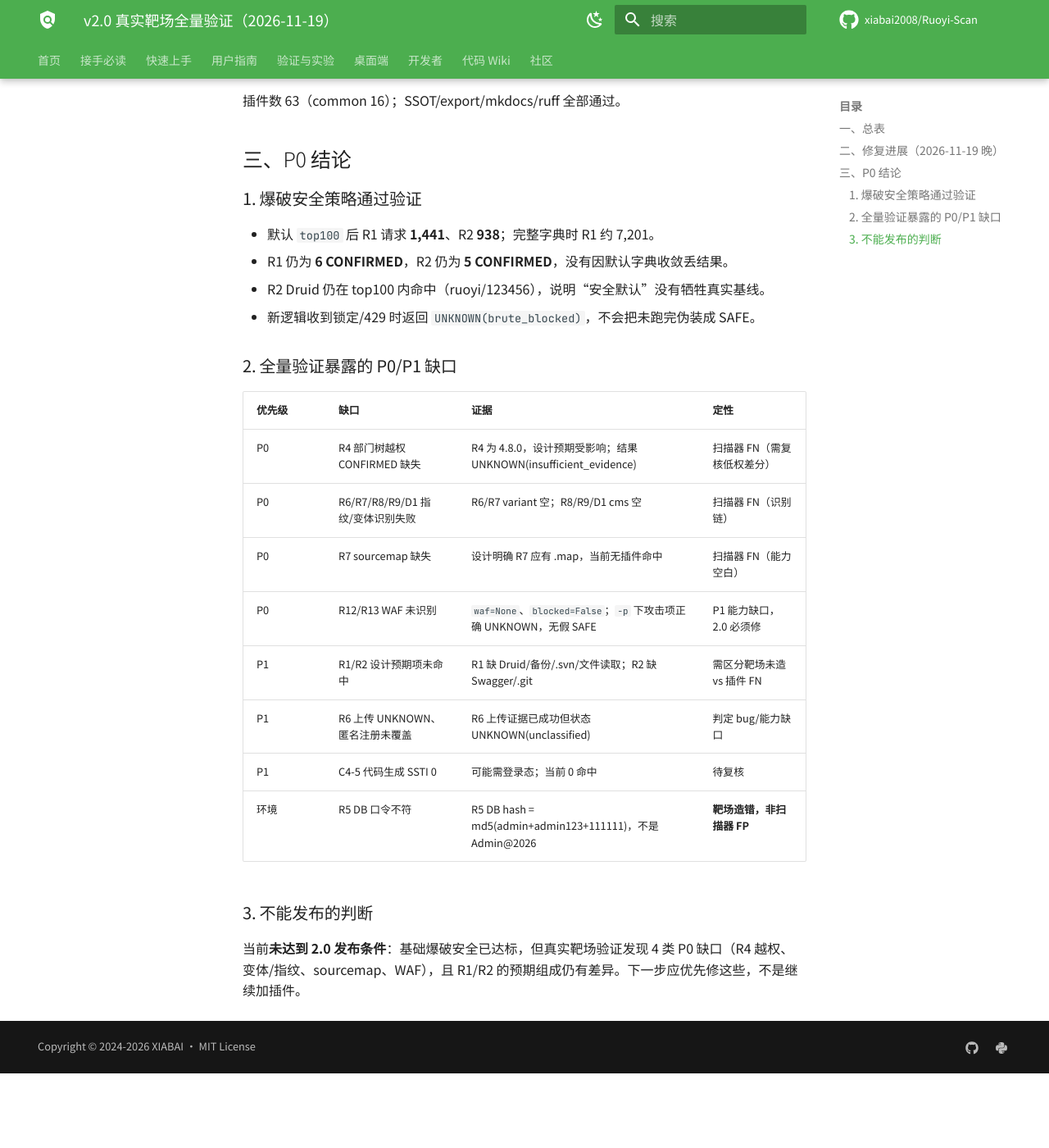
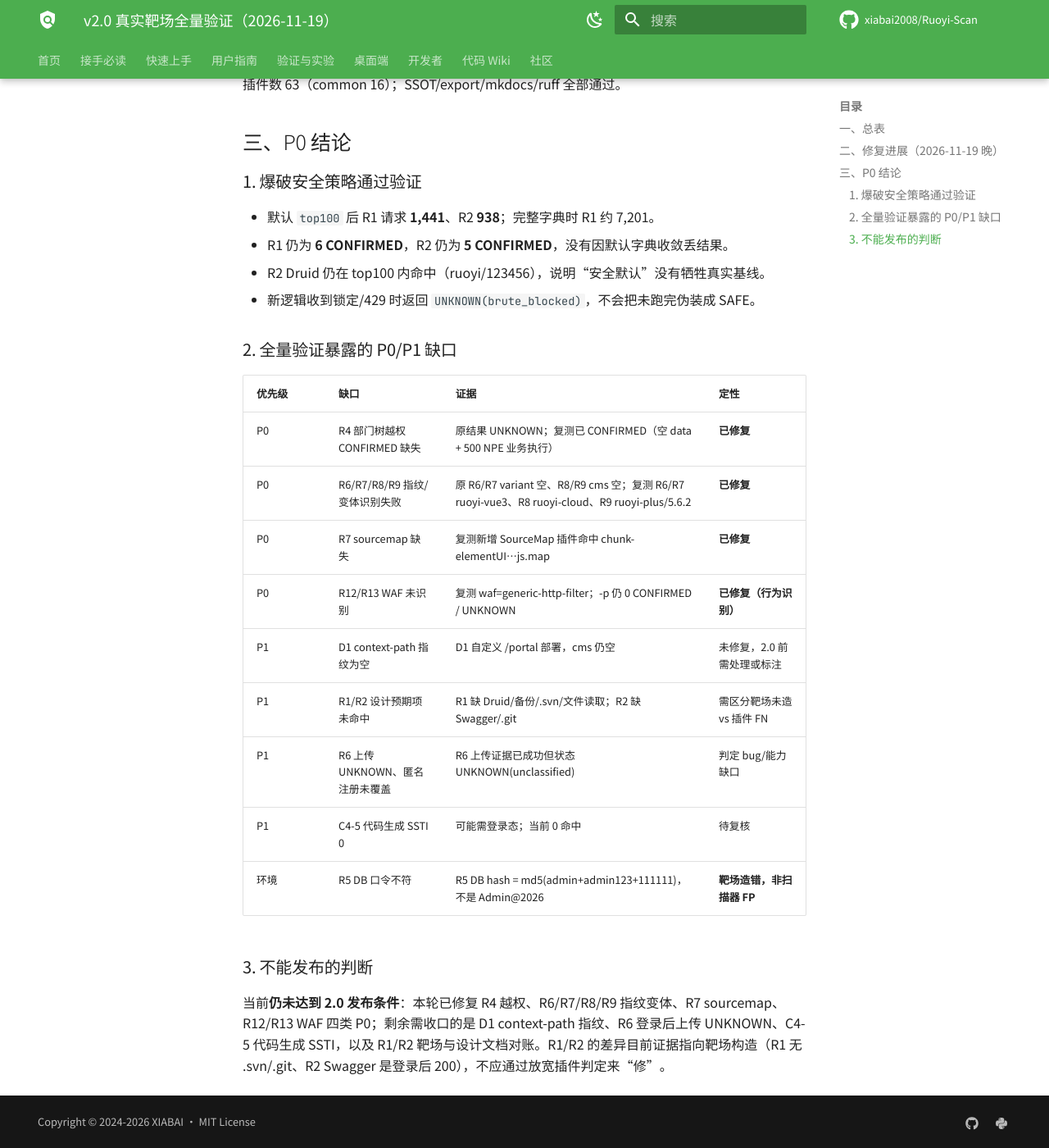
Before and after one commit to xiabai2008/ruoyi-scan, an MkDocs documentation site: the page built from docs/validation-v2.md, in a window 1280 px wide and 1400 px high, scrolled down 3297 px. Shown: the whole window at 82% size. Built offline with MkDocs 1.6.1 and Material for MkDocs 9.7.7, drawn with Linux system fonts in a browser that asks for light colours; comment, search, counter and statistics services are not loaded; before the commit the page ends 4606 px from its top, so only the background shows below that; some of the changed text lies outside the part shown.

Commit message:
fix: 收紧 Cloud 指纹并修正部门树空数据判定
- Cloud 强特征必须含 route_id，避免 RuoYi-Vue 的通用 Actuator/SPA 被误判 ruoyi-cloud\n- 部门树：treeData 合法 JSON（含 []）或 selectDeptTree 无权限 500 NPE 均证明业务层执行，数据行不再是必要条件；R4 复测 CONFIRMED\n- 更新 validation-v2 复测结果：R4 5、R6 4、R7 8、R8 7、R9 2、R12/R13 6，WAF/指纹/sourcemap 已修复

```diff
--- a/docs/validation-v2.md
+++ b/docs/validation-v2.md
@@ -8,19 +8,19 @@
 
 | 目标 | 请求 | 耗时 s | CONFIRMED | 指纹 | 结论 |
 |---|---:|---:|---:|---|---|
-| R1 | 1,441 | 16.0 | 6 | ruoyi / 4.5.1 | 数量符合 6，但组成不符：缺 Druid、备份、.svn、文件读取 |
-| R2 | 938 | 12.4 | 5 | ruoyi / 4.6.2 | 数量符合 5，缺 Swagger、.git；Druid 为额外命中 |
+| R1 | 1,441 | 16.0 | 6 | ruoyi / 4.5.1 | 6 条命中；实体无 .svn/.git，备份在 /docs/*.sql，属靶场/设计文档差异 |
+| R2 | 938 | 12.4 | 5 | ruoyi / 4.6.2 | 5 条命中；Swagger 登录后 200（非未授权），.git=404，属靶场/设计预期差异 |
 | R3 | 1,434 | 16.2 | 5 | ruoyi / 4.7.8 | CVE 对 + 上传/默认口令/目录遍历，符合主要预期 |
-| R4 | 925 | 13.0 | 4 | ruoyi / 4.8.0 | CVE 对 + 上传/默认口令；部门树越权 UNKNOWN（FN） |
+| R4 | 945 | 12.6 | 5 | ruoyi / 4.8.0 | 复测：CVE 对 + 上传/默认口令 + 部门树越权（空数据被数据权限过滤，业务层仍执行） |
 | R5 | 1,390 | 20.8 | 1 | ruoyi / 4.8.3 | **靶场造错**：DB 实际 admin/admin123，设计写 Admin@2026；扫描器正确发现真实弱口令，不是 FP |
-| R6 | 886 | 17.1 | 4 | ruoyi / 3.9.2 / ruoyi-vue3（复测） | 变体已修复；上传 UNKNOWN、匿名注册未覆盖 |
-| R7 | 889 | 22.8 | 7 | ruoyi / 3.8.9 / ruoyi-vue3（复测） | Actuator/备份/SCM 命中；sourcemap 已修复并确认 |
-| R8 | 1,418 | 18.7 | 8 | ruoyi-cloud（复测） | Gateway 路由泄露/Nacos 默认口令/Actuator 均 TP；Cloud 指纹已修复 |
-| R9 | 1,419 | 29.6 | 2 | ruoyi / 5.6.2 / ruoyi-plus（复测） | 变体已修复；CORS/Plus 认证命中 |
+| R6 | 897 | 17.1 | 4 | ruoyi / 3.9.2 / ruoyi-vue3 | 变体已修复；上传 UNKNOWN、匿名注册未覆盖 |
+| R7 | 901 | 20.8 | 8 | ruoyi / 3.8.9 / ruoyi-vue3 | Actuator/备份/SCM/sourcemap 8 条命中 |
+| R8 | 1,418 | 18.7 | 7 | ruoyi-cloud | Gateway 路由泄露/Nacos 默认口令/Actuator 均 TP；本次默认口令未复现（令牌不能为空） |
+| R9 | 1,442 | 26.0 | 2 | ruoyi / 5.6.2 / ruoyi-plus | 变体已修复；CORS/Plus 认证命中 |
 | R10 | 1,450 | 8.9 | 0 | jeecgboot / 3.6.3 | 负样本正确，无若依误报 |
 | R11 | 927 | 11.1 | 0 | spring | 负样本正确，无若依误报；请求数达标 |
-| R12 | 935 | 12.7 | 5 | ruoyi / 4.6.2 | WAF 未识别；业务面仍报出 R2 真实问题（非攻击 payload）；`-p` 0 命中、16 UNKNOWN |
-| R13 | 941 | 8.5 | 5 | ruoyi / 4.6.2 | hold-out 与 R12 一致，无过拟合；WAF 未识别 |
+| R12 | 1,012 | 33.2 | 6 | ruoyi / 4.6.2 | WAF 已识别 generic-http-filter；业务面 6 条真实问题（含部门树） |
+| R13 | 1,000 | 27.8 | 6 | ruoyi / 4.6.2 | WAF 已识别；hold-out 与 R12 一致，无过拟合 |
 | C1-1 | 173 | 5.8 | 5 | spring | Jolokia/Actuator/Heapdump TP |
 | C1-2 | 926 | 8.9 | 1 | spring | H2 Console TP |
 | C1-3 | 926 | 9.7 | 1 | spring | Spring Data REST TP |
@@ -49,7 +49,7 @@
 | R7 sourcemap 缺失 | 新增 plugins/common/sourcemap_leak.py（严格校验 version=3/sources/mappings） | R7 已 CONFIRMED；SPA 兜底 HTML 判 SAFE |
 | R12/R13 WAF 未识别 | detect_waf 增加无签名行为探测（union select/路径穿越返回 403 且正常请求未被拒） | R13 waf=generic-http-filter，-p 仍 0 CONFIRMED / 17 UNKNOWN |
 | R8 Cloud 指纹 | 增加 /prod-api/actuator/gateway/routes、env 强特征 | R8 复测 cms=ruoyi-cloud（unit test 亦覆盖） |
-| R4 部门树 UNKNOWN | 未降低判定（空 data 不能证明越权）；需复核 R4 低权账号/数据 | 仍为 UNKNOWN，优先作为靶场/数据问题处理 |
+| R4 部门树 UNKNOWN | 修正正向证据：treeData 返回合法 JSON（含 []）或 selectDeptTree 在无权限下 500 NPE，均证明业务层执行；数据行不再是必要条件 | R4 复测 CONFIRMED（5 条） |
 | R1/R2 组成差异 | 核对靶场：R1 无 .svn/.git 实体、备份在 /docs/*.sql；R2 设计项需再核对 | 判定为靶场构造差异，暂不通过放宽插件“修” |
 
 插件数 63（common 16）；SSOT/export/mkdocs/ruff 全部通过。
@@ -67,10 +67,11 @@
 
 | 优先级 | 缺口 | 证据 | 定性 |
 |---|---|---|---|
-| P0 | R4 部门树越权 CONFIRMED 缺失 | R4 为 4.8.0，设计预期受影响；结果 UNKNOWN(insufficient_evidence) | 扫描器 FN（需复核低权差分） |
-| P0 | R6/R7/R8/R9/D1 指纹/变体识别失败 | R6/R7 variant 空；R8/R9/D1 cms 空 | 扫描器 FN（识别链） |
-| P0 | R7 sourcemap 缺失 | 设计明确 R7 应有 .map，当前无插件命中 | 扫描器 FN（能力空白） |
-| P0 | R12/R13 WAF 未识别 | `waf=None`、`blocked=False`；`-p` 下攻击项正确 UNKNOWN，无假 SAFE | P1 能力缺口，2.0 必须修 |
+| P0 | R4 部门树越权 CONFIRMED 缺失 | 原结果 UNKNOWN；复测已 CONFIRMED（空 data + 500 NPE 业务执行） | **已修复** |
+| P0 | R6/R7/R8/R9 指纹/变体识别失败 | 原 R6/R7 variant 空、R8/R9 cms 空；复测 R6/R7 ruoyi-vue3、R8 ruoyi-cloud、R9 ruoyi-plus/5.6.2 | **已修复** |
+| P0 | R7 sourcemap 缺失 | 复测新增 SourceMap 插件命中 chunk-elementUI…js.map | **已修复** |
+| P0 | R12/R13 WAF 未识别 | 复测 waf=generic-http-filter；-p 仍 0 CONFIRMED / UNKNOWN | **已修复（行为识别）** |
+| P1 | D1 context-path 指纹为空 | D1 自定义 /portal 部署，cms 仍空 | 未修复，2.0 前需处理或标注 |
 | P1 | R1/R2 设计预期项未命中 | R1 缺 Druid/备份/.svn/文件读取；R2 缺 Swagger/.git | 需区分靶场未造 vs 插件 FN |
 | P1 | R6 上传 UNKNOWN、匿名注册未覆盖 | R6 上传证据已成功但状态 UNKNOWN(unclassified) | 判定 bug/能力缺口 |
 | P1 | C4-5 代码生成 SSTI 0 | 可能需登录态；当前 0 命中 | 待复核 |
@@ -78,4 +79,4 @@
 
 ### 3. 不能发布的判断
 
-当前**未达到 2.0 发布条件**：基础爆破安全已达标，但真实靶场验证发现 4 类 P0 缺口（R4 越权、变体/指纹、sourcemap、WAF），且 R1/R2 的预期组成仍有差异。下一步应优先修这些，不是继续加插件。
+当前**仍未达到 2.0 发布条件**：本轮已修复 R4 越权、R6/R7/R8/R9 指纹变体、R7 sourcemap、R12/R13 WAF 四类 P0；剩余需收口的是 D1 context-path 指纹、R6 登录后上传 UNKNOWN、C4-5 代码生成 SSTI，以及 R1/R2 靶场与设计文档对账。R1/R2 的差异目前证据指向靶场构造（R1 无 .svn/.git、R2 Swagger 是登录后 200），不应通过放宽插件判定来“修”。
```
Also changed, not shown: 4 other files.
